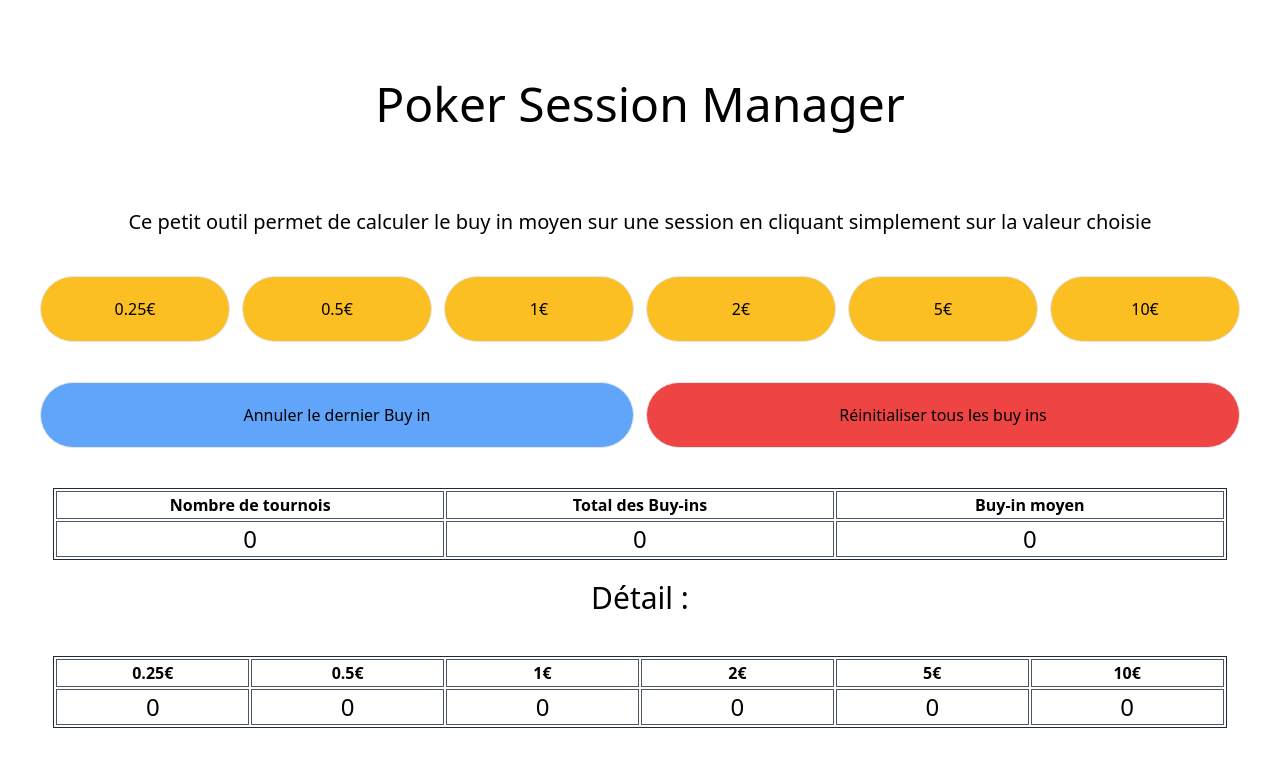
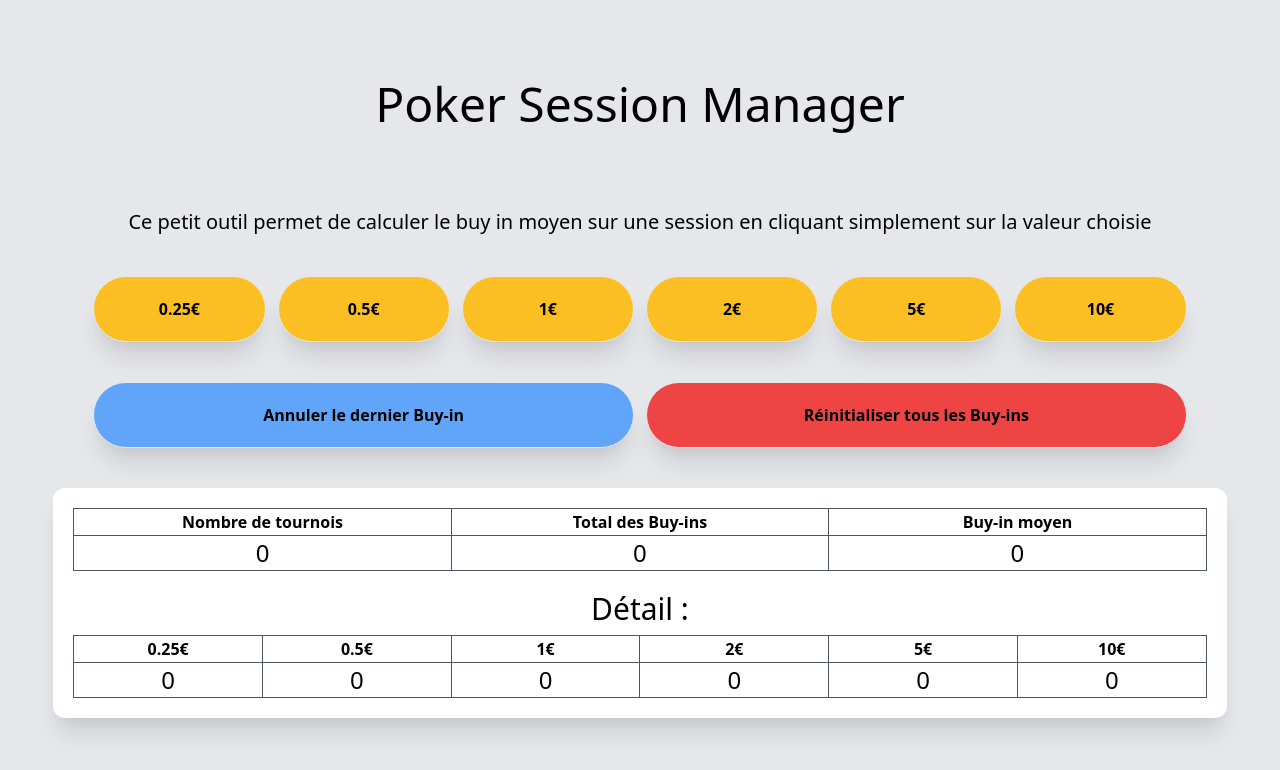
Before and after one commit to florian1881/AverageBuyIN, a plain HTML site: page index.html in a window 1280 px wide. Drawn offline with nearby package versions, Linux system fonts and the light colour scheme.

Commit message:
visual lifting

```diff
--- a/index.html
+++ b/index.html
@@ -9,28 +9,40 @@
   <title>Poker Session Manager</title>
 </head>
 
-<body class="text-center">
+<body class="text-center bg-gray-200 w-11/12 mx-auto">
 
   <h1 class="text-5xl lg:m-20 m-5">Poker Session Manager</h1>
   <p class="text-xl">Ce petit outil permet de calculer le buy in moyen sur une session en cliquant simplement sur la
     valeur choisie</p>
 
-    <div class="grid grid-cols-6 gap-3 m-10">
-        <button id="0.25" class="py-5 rounded-full border hover:bg-yellow-600 bg-yellow-400 myButton">0.25€</button>
-        <button id="0.5" class="py-5 rounded-full border hover:bg-yellow-600 bg-yellow-400 myButton">0.5€</button>
-        <button id="1" class="py-5 rounded-full border hover:bg-yellow-600 bg-yellow-400 myButton">1€</button>
-        <button id="2" class="py-5 rounded-full border hover:bg-yellow-600 bg-yellow-400 myButton">2€</button>
-        <button id="5" class="py-5 rounded-full border hover:bg-yellow-600 bg-yellow-400 myButton">5€</button>
-        <button id="10" class="py-5 rounded-full border hover:bg-yellow-600 bg-yellow-400 myButton">10€</button>
+  <div class=" grid grid-cols-6 gap-3 m-10">
+    <button id="0.25"
+      class="font-bold shadow-xl py-5 rounded-full border hover:bg-yellow-600 bg-yellow-400 myButton">0.25€</button>
+    <button id="0.5"
+      class="font-bold shadow-xl py-5 rounded-full border hover:bg-yellow-600 bg-yellow-400 myButton">0.5€</button>
+    <button id="1"
+      class="font-bold shadow-xl py-5 rounded-full border hover:bg-yellow-600 bg-yellow-400 myButton">1€</button>
+    <button id="2"
+      class="font-bold shadow-xl py-5 rounded-full border hover:bg-yellow-600 bg-yellow-400 myButton">2€</button>
+    <button id="5"
+      class="font-bold shadow-xl py-5 rounded-full border hover:bg-yellow-600 bg-yellow-400 myButton">5€</button>
+    <button id="10"
+      class="font-bold shadow-xl py-5 rounded-full border hover:bg-yellow-600 bg-yellow-400 myButton">10€</button>
   </div>
 
   <div class="grid grid-cols-2 gap-3 m-10">
-    <button id="remover" class="border p-5 rounded-full hover:bg-blue-500 bg-blue-400">Annuler le dernier Buy in</button>
-    <button id="reseter" class="border p-5 rounded-full hover:bg-red-600 bg-red-500"> Réinitialiser tous les buy ins</button>
+    <button id="remover" class="font-bold shadow-xl border p-5 rounded-full hover:bg-blue-500 bg-blue-400">Annuler le
+      dernier
+      Buy-in</button>
+    <button id="reseter" class="font-bold shadow-xl border p-5 rounded-full hover:bg-red-600 bg-red-500"> Réinitialiser
+      tous les
+      Buy-ins</button>
 
   </div>
 
-    <table class="border-separate border border-gray-800 w-11/12 mx-auto mt-10">
+  <div class="w-full mx-auto bg-white p-5 rounded-xl shadow-xl">
+
+    <table class="border border-gray-800 w-full mx-auto">
       <thead>
         <tr>
           <th class="border border-gray-600 w-1/3">Nombre de tournois</th>
@@ -41,14 +53,16 @@
       <tbody>
         <tr>
           <td class="mt-5 text-2xl border border-gray-600" id="totalTable">0</td>
-            <td class="mt-5 text-2xl border border-gray-600"id="totalBi">0</td>
-            <td class="mt-5 text-2xl border border-gray-600"id="moyenne">0</td>
+          <td class="mt-5 text-2xl border border-gray-600" id="totalBi">0</td>
+          <td class="mt-5 text-2xl border border-gray-600" id="moyenne">0</td>
         </tr>
       </tbody>
 
-        <table class="border-separate border border-gray-800 w-11/12 mx-auto mt-10">
+
+
+      <table class=" border border-gray-800 w-full  mx-auto mt-2">
         <thead>
-            <h3 class="m-5 text-3xl">Détail : </h3>
+          <h3 class="mt-5 text-3xl">Détail : </h3>
           <tr>
             <th class="border border-gray-600 w-1/6">0.25€</th>
             <th class="border border-gray-600 w-1/6">0.5€</th>
@@ -61,14 +75,17 @@
         <tbody>
           <tr id="details">
             <td class="mt-5 text-2xl border border-gray-600" id="totalTable">0</td>
-              <td class="mt-5 text-2xl border border-gray-600"id="totalBi">0</td>
-              <td class="mt-5 text-2xl border border-gray-600"id="moyenne">0</td>
+            <td class="mt-5 text-2xl border border-gray-600" id="totalBi">0</td>
+            <td class="mt-5 text-2xl border border-gray-600" id="moyenne">0</td>
             <td class="mt-5 text-2xl border border-gray-600" id="totalTable">0</td>
-              <td class="mt-5 text-2xl border border-gray-600"id="totalBi">0</td>
-              <td class="mt-5 text-2xl border border-gray-600"id="moyenne">0</td>
+            <td class="mt-5 text-2xl border border-gray-600" id="totalBi">0</td>
+            <td class="mt-5 text-2xl border border-gray-600" id="moyenne">0</td>
           </tr>
         </tbody>
       </table>
+
+  </div>
+
 
   <script src="./script.js"></script>
 </body>
```
Lines whose indentation alone changed are shown as unchanged.
